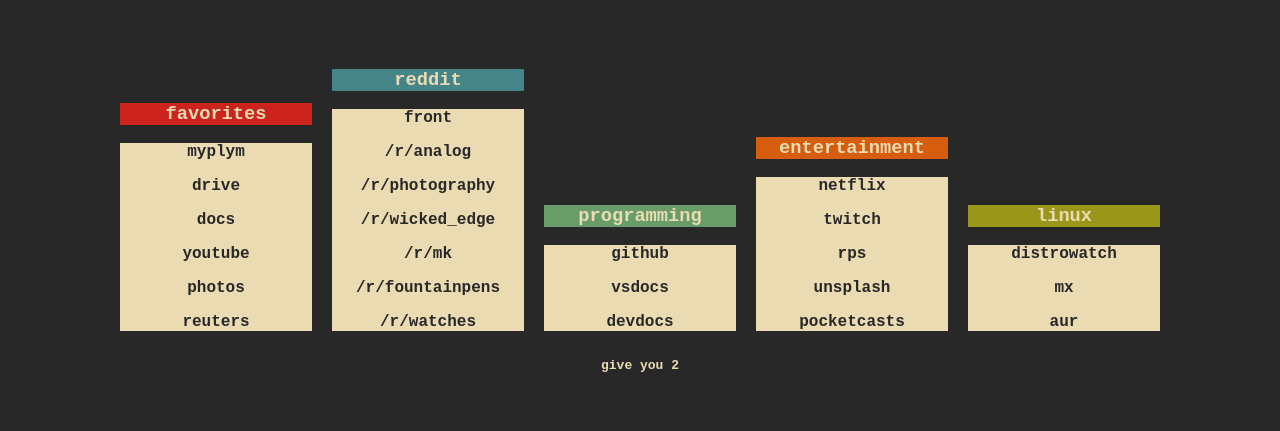
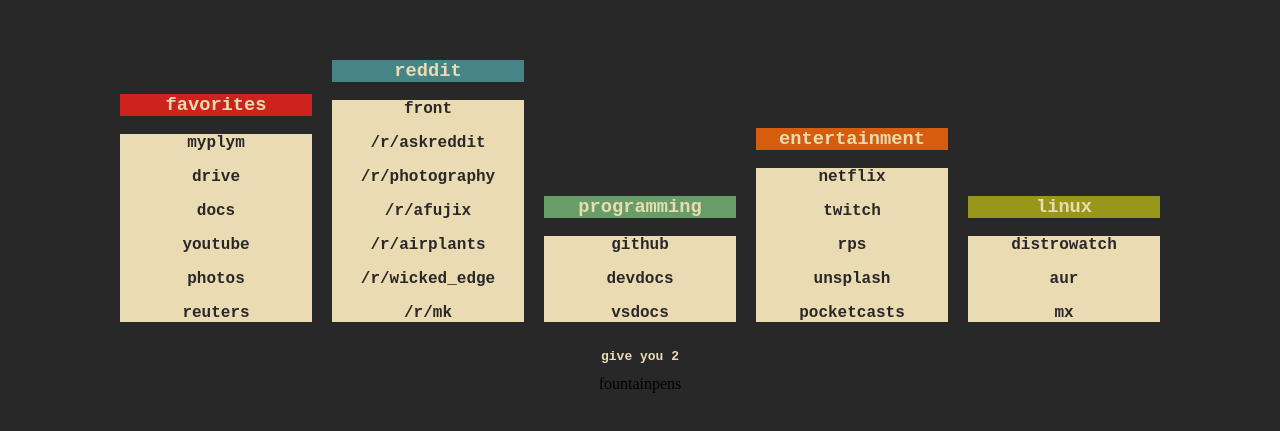
Before and after one commit to JoeJazzy/JoeJazzy.github.io, a plain HTML site: page index.html in a window 1280 px wide. Shown: the part 183-614 px from the top of the page. Drawn offline with Linux system fonts and the light colour scheme.

Commit message:
Uploaded changes

```diff
--- a/index.html
+++ b/index.html
@@ -23,12 +23,12 @@
       <div class="title reddit"><h3>reddit</h3></div>
       <div class="links">
         <a href="https://www.reddit.com/"><p>front</p></a>
-        <a href="https://www.reddit.com/r/analog/"><p>/r/analog</p></a>
+        <a href="https://www.reddit.com/r/fountainpens/"><p>/r/askreddit</p></a>
         <a href="https://www.reddit.com/r/photography/"><p>/r/photography</p></a>
+        <a href="https://www.reddit.com/r/analog/"><p>/r/afujix</p></a>
+        <a href="https://www.reddit.com/r/watches/"><p>/r/airplants</p></a>
         <a href="https://www.reddit.com/r/wicked_edge/"><p>/r/wicked_edge</p></a>
         <a href="https://www.reddit.com/r/mechanicalkeyboards/"><p>/r/mk</p></a>
-        <a href="https://www.reddit.com/r/fountainpens/"><p>/r/fountainpens</p></a>
-        <a href="https://www.reddit.com/r/watches/"><p>/r/watches</p></a>
       </div>
     </div>
 
@@ -36,8 +36,8 @@
       <div class="title programming"><h3>programming</h3></div>
       <div class="links">
         <a href="https://github.com/"><p>github</p></a>
+        <a href="https://devdocs.io/"><p>devdocs</p></a>
         <a href="https://code.visualstudio.com/docs"><p>vsdocs</p></a>
-        <a href="https://devdocs.io/"><p>devdocs</p></a>
       </div>
     </div>
 
@@ -56,13 +56,13 @@
       <div class="title linux"><h3>linux</h3></div>
       <div class="links">
         <a href="http://distrowatch.com/"><p>distrowatch</p></a>
+        <a href="https://aur.archlinux.org/"><p>aur</p></a>
         <a href="https://mxlinux.org/"><p>mx</p></a>
-        <a href="https://aur.archlinux.org/"><p>aur</p></a>
       </div>
     </div>
 
     <h2>give you 2</h2>
-
+fountainpens
   </body>
 
 </html>
```
